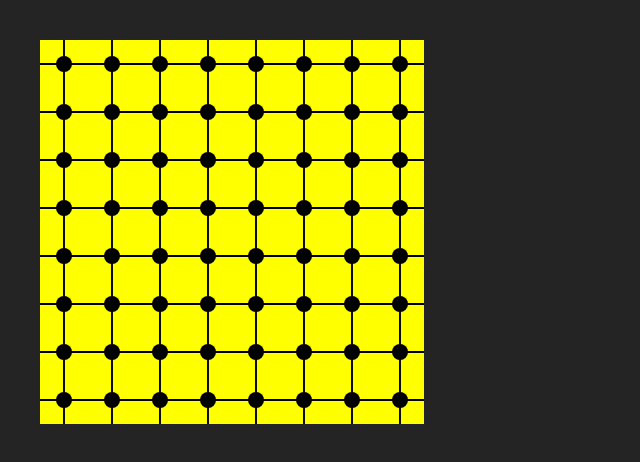
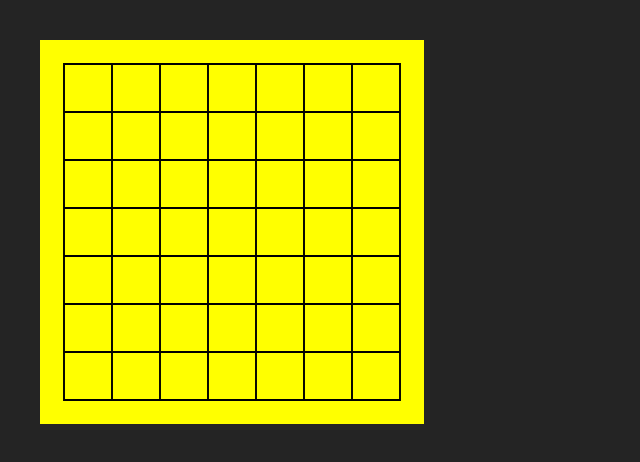
Before and after one commit to EdFildes/go-game-react, a React (Vite) app: page / in a window 1280 px wide. Shown: the top 462 px of the page, without its empty margins (0-640 px from the left). Built offline with nearby package versions, Linux system fonts and the light colour scheme.

Commit message:
board UI completed

```diff
--- a/src/containers/Board/Board.tsx
+++ b/src/containers/Board/Board.tsx
@@ -1,13 +1,21 @@
 import { Tile } from "../../containers"
 import { BoardContainer } from "./components";
+import { getTilePosition } from "./helpers";
 
-const populateRow = (size: number) => new Array(size).fill(<Tile />)
+const populateRow = (size: number, rowNum) => {
+  const row = []
+  for (let colNum = 0; colNum < size; colNum++) {
+    const position = getTilePosition(rowNum, colNum, size)
+    row.push(<Tile position={position} />)
+  }
+  return row
+}
 
 const Board: React.FC<{ size: number }> = ({ size = 8 }) => {
   const rows = []
 
-  for (let i = 0; i < size; i++) {
-    const row = populateRow(size)
+  for (let rowNum = 0; rowNum < size; rowNum++) {
+    const row = populateRow(size, rowNum)
     rows.push(row)
   }
 
--- /dev/null
+++ b/src/containers/Board/helpers.tsx
@@ -0,0 +1,43 @@
+export const getTilePosition = (rowNum: number, colNum: number, size) => {
+  switch(rowNum){
+    case 0:
+      return getTopRowPosition(colNum, size)
+    case size-1:
+      return getBottomRowPosition(colNum, size)
+    default:
+      return getMiddleRowsPosition(colNum, size)
+  }
+}
+
+const getTopRowPosition = (colNum, size) => {
+  switch(colNum){
+    case 0:
+      return "topLeft"
+    case size-1:
+      return "topRight"
+    default:
+      return "topEdge"
+  }
+}
+
+const getBottomRowPosition = (colNum, size) => {
+  switch(colNum){
+    case 0:
+      return "bottomLeft"
+    case size-1:
+      return "bottomRight"
+    default:
+      return "bottomEdge"
+  }
+}
+
+const getMiddleRowsPosition = (colNum, size) => {
+  switch(colNum){
+    case 0:
+      return "leftEdge"
+    case size-1:
+      return "rightEdge"
+    default:
+      return "inner"
+  }
+}
--- a/src/containers/Tile/Tile.tsx
+++ b/src/containers/Tile/Tile.tsx
@@ -1,10 +1,12 @@
+import { useState } from "react"
 import {TileContainer, TileQuadrants, Stone} from "./components"
 
-const Tile: React.FC = () => {
+const Tile: React.FC<{position: string}> = ({position}) => {
+  const [isStone, setIsStone] = useState(false)
   return (
-    <TileContainer>
-      <TileQuadrants />
-      <Stone />
+    <TileContainer onClick={() => setIsStone(prevState => !prevState)}>
+      <TileQuadrants position={position}/>
+      {isStone && <Stone />}
     </TileContainer>
   )
 }
--- a/src/containers/Tile/components.tsx
+++ b/src/containers/Tile/components.tsx
@@ -1,4 +1,4 @@
-import {styled} from "styled-components"
+import {styled, css} from "styled-components"
 
 export const TileContainer = styled.div`
     position: relative;
@@ -6,18 +6,74 @@ export const TileContainer = styled.div`
     height: 3rem;
     width: 3rem;
 `
-export const TileQuadrants = styled.div`
+
+const tileInner = css`
+    clip-path: polygon(0% 48%, 48% 48%, 48% 0%, 52% 0%, 52% 48%, 100% 48%, 100% 52%, 52% 52%, 52% 100%, 48% 100%, 48% 52%, 0% 52%);
+`
+const tileTopLeft = css`
+    clip-path: polygon(48% 48%, 52% 48%, 100% 48%, 100% 52%, 52% 52%, 52% 100%, 48% 100%, 48% 52%);
+`
+const tileTopRight = css`
+    clip-path: polygon(
+        48% 48%, 52% 48%, 100% 48%, 100% 52%,
+        52% 52%, 52% 100%, 48% 100%, 48% 52%
+    );
+    transform: rotate(90deg);
+`
+
+export const tileBottomLeft = css`
+    clip-path: polygon(
+        48% 48%, 52% 48%, 100% 48%, 100% 52%,
+        52% 52%, 52% 100%, 48% 100%, 48% 52%
+    );
+    transform: rotate(270deg);
+`;
+
+export const tileBottomRight = css`
+    clip-path: polygon(
+        48% 48%, 52% 48%, 100% 48%, 100% 52%,
+        52% 52%, 52% 100%, 48% 100%, 48% 52%
+    );
+    transform: rotate(180deg);
+
+`;
+export const tileTop = css`
+    clip-path: polygon(48% 48%, 48% 0%, 52% 0%, 52% 48%, 100% 48%, 100% 52%, 52% 52%, 52% 100%, 48% 100%, 48% 52%);
+    transform: rotate(90deg);
+`;
+
+export const tileBottom = css`
+    clip-path: polygon(48% 48%, 48% 0%, 52% 0%, 52% 48%, 100% 48%, 100% 52%, 52% 52%, 52% 100%, 48% 100%, 48% 52%);
+    transform: rotate(-90deg);
+`;
+
+export const tileLeft = css`
+    clip-path: polygon(48% 48%, 48% 0%, 52% 0%, 52% 48%, 100% 48%, 100% 52%, 52% 52%, 52% 100%, 48% 100%, 48% 52%);
+`;
+
+export const tileRight = css`
+    clip-path: polygon(48% 48%, 48% 0%, 52% 0%, 52% 48%, 100% 48%, 100% 52%, 52% 52%, 52% 100%, 48% 100%, 48% 52%);
+    transform: rotate(180deg);
+`;
+
+const styleMapping = {
+    "inner": tileInner,
+    "topLeft": tileTopLeft,
+    "topRight": tileTopRight,
+    "bottomLeft": tileBottomLeft,
+    "bottomRight": tileBottomRight,
+    "topEdge": tileTop,
+    "bottomEdge": tileBottom,
+    "leftEdge": tileLeft,
+    "rightEdge": tileRight
+};
+
+
+export const TileQuadrants = styled.div<{position: string}>`
     background: black;
     width: 100%;
     height: 100%;
-    clip-path: polygon(0% 48%, 48% 48%, 48% 0%, 52% 0%, 52% 48%, 100% 48%, 100% 52%, 52% 52%, 52% 100%, 48% 100%, 48% 52%, 0% 52%);
-`
-
-export const TileQuadrants2 = styled.div`
-    background: black;
-    width: 100%;
-    height: 100%;
-    clip-path: polygon(0% 48%, 48% 48%, 48% 0%, 52% 0%, 52% 48%, 100% 48%, 100% 52%, 52% 52%, 52% 100%, 48% 100%, 48% 52%, 0% 52%);
+    ${({position}) => styleMapping[position]}
 `
 
 export const Stone = styled.div`
```
